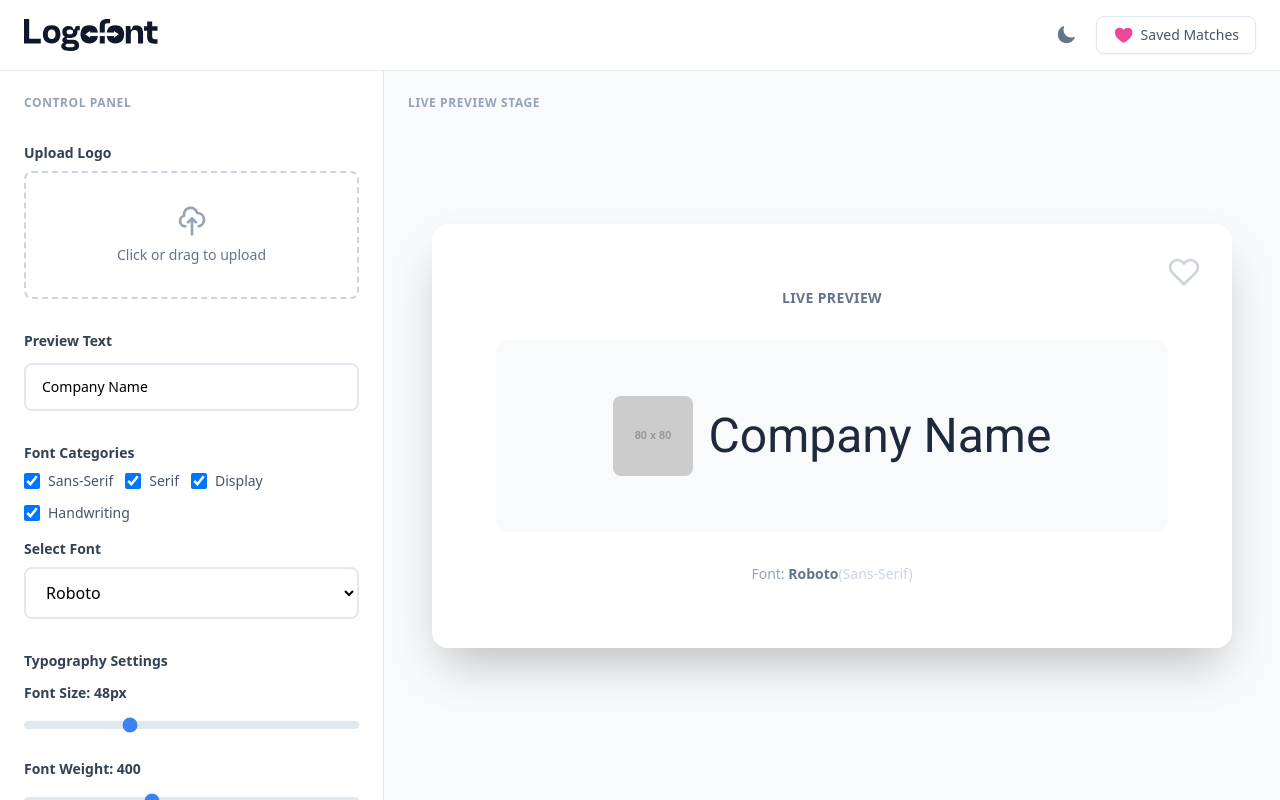
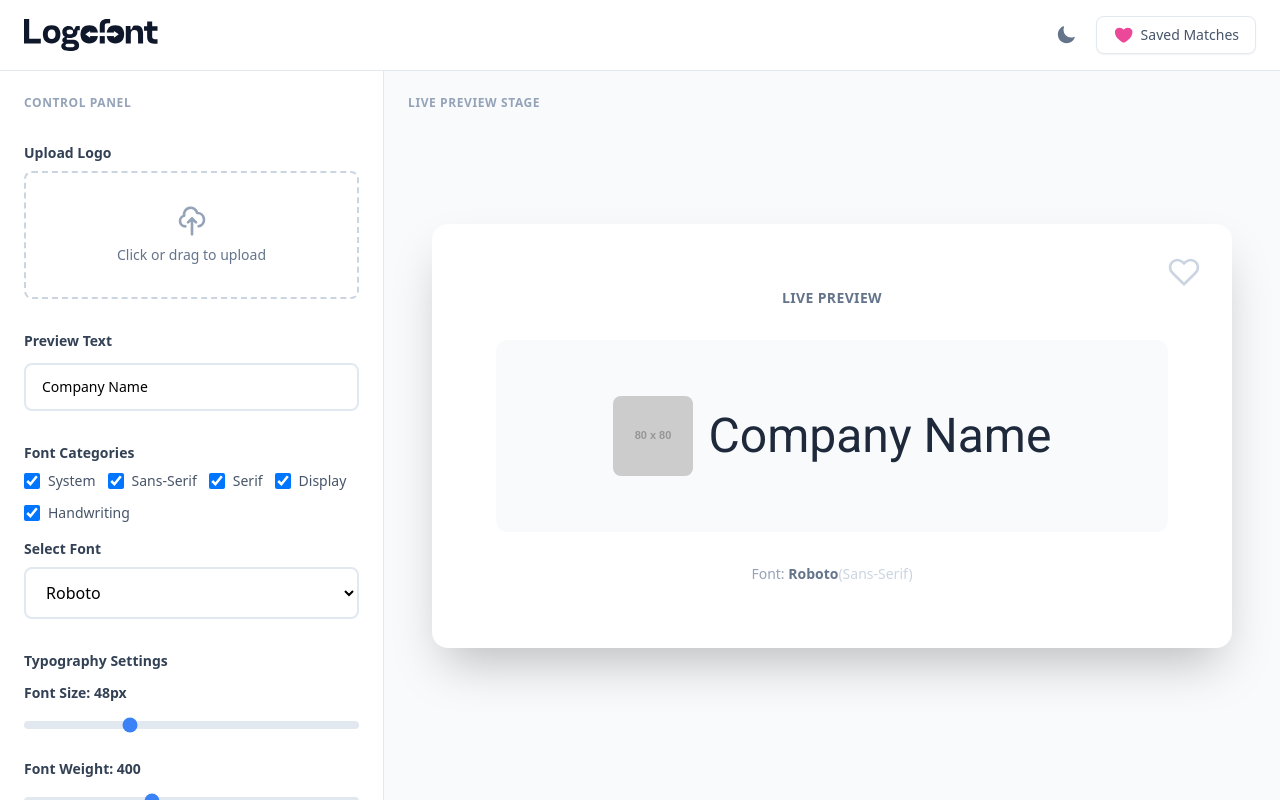
Before and after one commit to JR1986/logo-font, a Nuxt app: page / in a window 1280 px wide. Built offline with nearby package versions, Linux system fonts and the light colour scheme.

Commit message:
load system fonts

```diff
--- a/app/app.vue
+++ b/app/app.vue
@@ -121,7 +121,8 @@ const {
   selectedCategories,
   selectedFontCategory,
   loadFont,
-  selectRandomFont
+  selectRandomFont,
+  loadInstalledFonts
 } = useGoogleFonts()
 
 const {
--- a/app/components/FontSelector.vue
+++ b/app/components/FontSelector.vue
@@ -49,6 +49,7 @@
 </template>
 
 <script setup lang="ts">
+import { ref, onMounted } from 'vue'
 import type { FontCategories, FontCategory } from '~/types'
 
 interface Props {
@@ -56,6 +57,7 @@ interface Props {
   fontCategories: Partial<FontCategories>
   selectedCategories: FontCategory[]
   allCategories: FontCategory[]
+  loadInstalled: (() => Promise<boolean>) | undefined
 }
 
 interface Emits {
@@ -83,4 +85,22 @@ function toggleCategory(category: FontCategory): void {
 
   emit('update:selectedCategories', newCategories)
 }
+
+const supportsLocalFonts = ref(false)
+
+onMounted(() => {
+  supportsLocalFonts.value = 'queryLocalFonts' in window
+})
+
+async function handleLoadLocalFonts() {
+  if (props.loadInstalled) {
+    const success = await props.loadInstalled()
+    if (success) {
+      // Ensure 'System' is selected so the user sees the new fonts immediately
+      if (!props.selectedCategories.includes('System')) {
+        toggleCategory('System')
+      }
+    }
+  }
+}
 </script>
--- a/app/composables/useGoogleFonts.ts
+++ b/app/composables/useGoogleFonts.ts
@@ -6,8 +6,17 @@ import {
   getFontCategory,
   DEFAULT_FONT,
   DEFAULT_FONT_SIZE,
-  DEFAULT_FONT_WEIGHT
+  DEFAULT_FONT_WEIGHT,
+  SYSTEM_FONTS
 } from '~/utils/fonts'
+
+// Type definition for the Local Font Access API
+interface LocalFontData {
+  family: string
+  fullName: string
+  postscriptName: string
+  style: string
+}
 
 /**
  * Composable for managing Google Fonts
@@ -19,8 +28,13 @@ export function useGoogleFonts() {
   const letterSpacing = ref<number>(0)
   const fontColor = ref<string>('#1e293b')
 
-  const fontCategories = FONT_CATEGORIES
-  const allFonts = getAllFonts()
+  const installedFonts = ref<string[]>([])
+  const fontCategories = ref<FontCategories>({ ...FONT_CATEGORIES })
+
+  // Keep track of dynamically added fonts (installed ones)
+  const allFonts = computed(() => {
+    return Object.values(fontCategories.value).flat()
+  })
 
   // Initialize with all categories selected by default
   const selectedCategories = ref<FontCategory[]>(Object.keys(FONT_CATEGORIES) as FontCategory[])
@@ -29,8 +43,8 @@ export function useGoogleFonts() {
     const filtered: Partial<FontCategories> = {}
 
     selectedCategories.value.forEach(category => {
-      if (fontCategories[category]) {
-        filtered[category] = fontCategories[category]
+      if (fontCategories.value[category]) {
+        filtered[category] = fontCategories.value[category]
       }
     })
 
@@ -46,6 +60,12 @@ export function useGoogleFonts() {
    */
   function loadFont(fontName?: string): void {
     const font = fontName ?? selectedFont.value
+
+    // Skip loading for system fonts or user-installed fonts
+    if (SYSTEM_FONTS.includes(font) || installedFonts.value.includes(font)) {
+      return
+    }
+
     const encodedFontName = font.replace(/ /g, '+')
     const linkId = 'google-font-link'
 
@@ -61,6 +81,44 @@ export function useGoogleFonts() {
     link.rel = 'stylesheet'
     link.href = `https://fonts.googleapis.com/css2?family=${encodedFontName}:wght@100;200;300;400;500;600;700;800;900&display=swap`
     document.head.appendChild(link)
+  }
+
+  /**
+   * Load local fonts via Local Font Access API
+   */
+  async function loadInstalledFonts(): Promise<boolean> {
+    if (!('queryLocalFonts' in window)) {
+      console.warn('Local Font Access API not supported')
+      return false
+    }
+
+    try {
+      // @ts-expect-error - Experimental API
+      const localFonts: LocalFontData[] = await window.queryLocalFonts()
+
+      // Extract unique font families
+      const families = new Set<string>()
+      localFonts.forEach(font => families.add(font.family))
+
+      installedFonts.value = Array.from(families).sort()
+
+      // Add standard system fonts to the installed list so they are all grouped together in "System"
+      // or append nicely
+
+      // Update the categories to include installed fonts in 'System'
+      // We merge typical system fonts + user installed fonts
+      const combinedSystemFonts = Array.from(new Set([...SYSTEM_FONTS, ...installedFonts.value])).sort()
+
+      fontCategories.value = {
+        ...fontCategories.value,
+        'System': combinedSystemFonts
+      }
+
+      return true
+    } catch (e) {
+      console.error('Permission denied or error querying local fonts', e)
+      return false
+    }
   }
 
   /**
@@ -100,6 +158,8 @@ export function useGoogleFonts() {
     filteredFontCategories,
     selectedFontCategory,
     loadFont,
-    selectRandomFont
+    selectRandomFont,
+    loadInstalledFonts,
+    installedFonts
   }
 }
--- a/app/types/index.ts
+++ b/app/types/index.ts
@@ -1,7 +1,7 @@
 /**
  * Font category names
  */
-export type FontCategory = 'Sans-Serif' | 'Serif' | 'Display' | 'Handwriting'
+export type FontCategory = 'Sans-Serif' | 'Serif' | 'Display' | 'Handwriting' | 'System'
 
 /**
  * Font categories object structure
--- a/app/utils/fonts.ts
+++ b/app/utils/fonts.ts
@@ -1,9 +1,29 @@
 import type { FontCategories, FontCategory } from '~/types'
+
+/**
+ * Standard System Fonts
+ */
+export const SYSTEM_FONTS = [
+  'Arial',
+  'Helvetica',
+  'Times New Roman',
+  'Courier New',
+  'Verdana',
+  'Georgia',
+  'Palatino',
+  'Garamond',
+  'Bookman',
+  'Comic Sans MS',
+  'Trebuchet MS',
+  'Arial Black',
+  'Impact'
+]
 
 /**
  * Font categories with all available Google Fonts
  */
 export const FONT_CATEGORIES: FontCategories = {
+  'System': SYSTEM_FONTS,
   'Sans-Serif': [
     'Roboto',
     'Open Sans',
```
Also changed, not shown: 2 other files (tests, documents, lock files or other folders).
